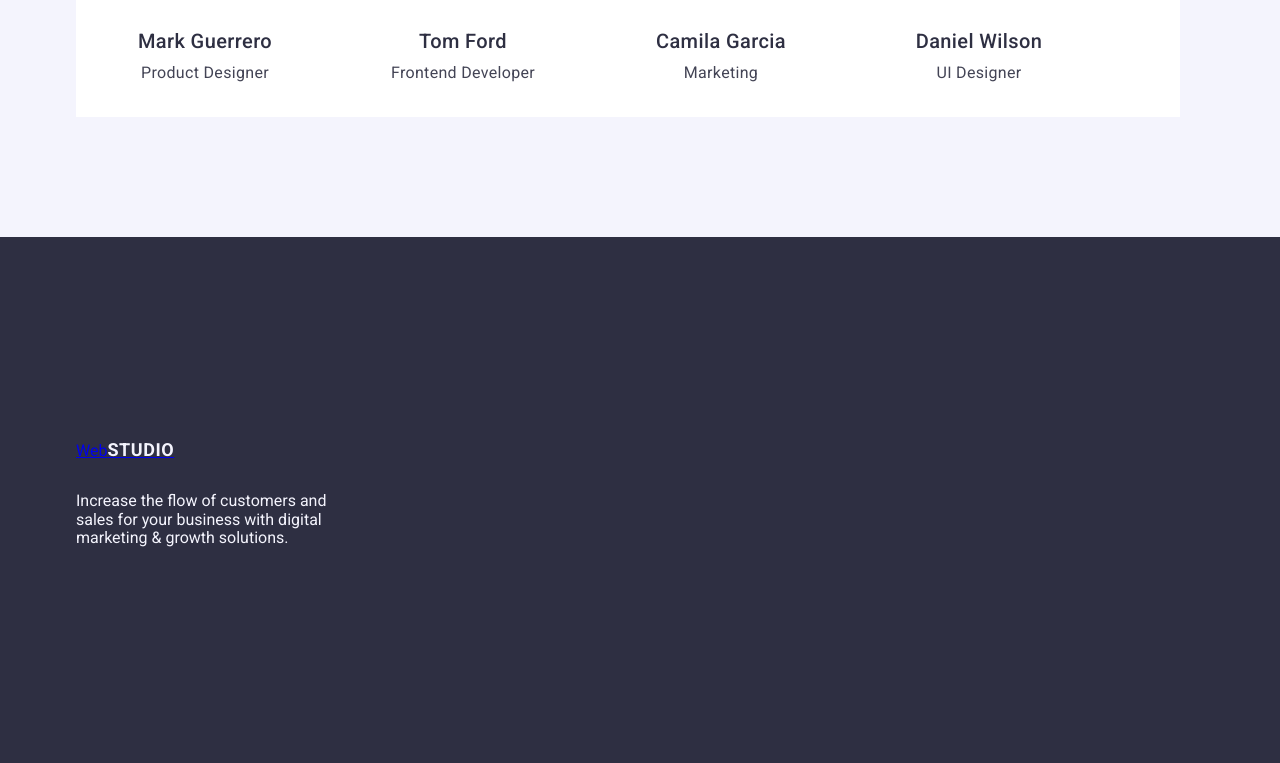
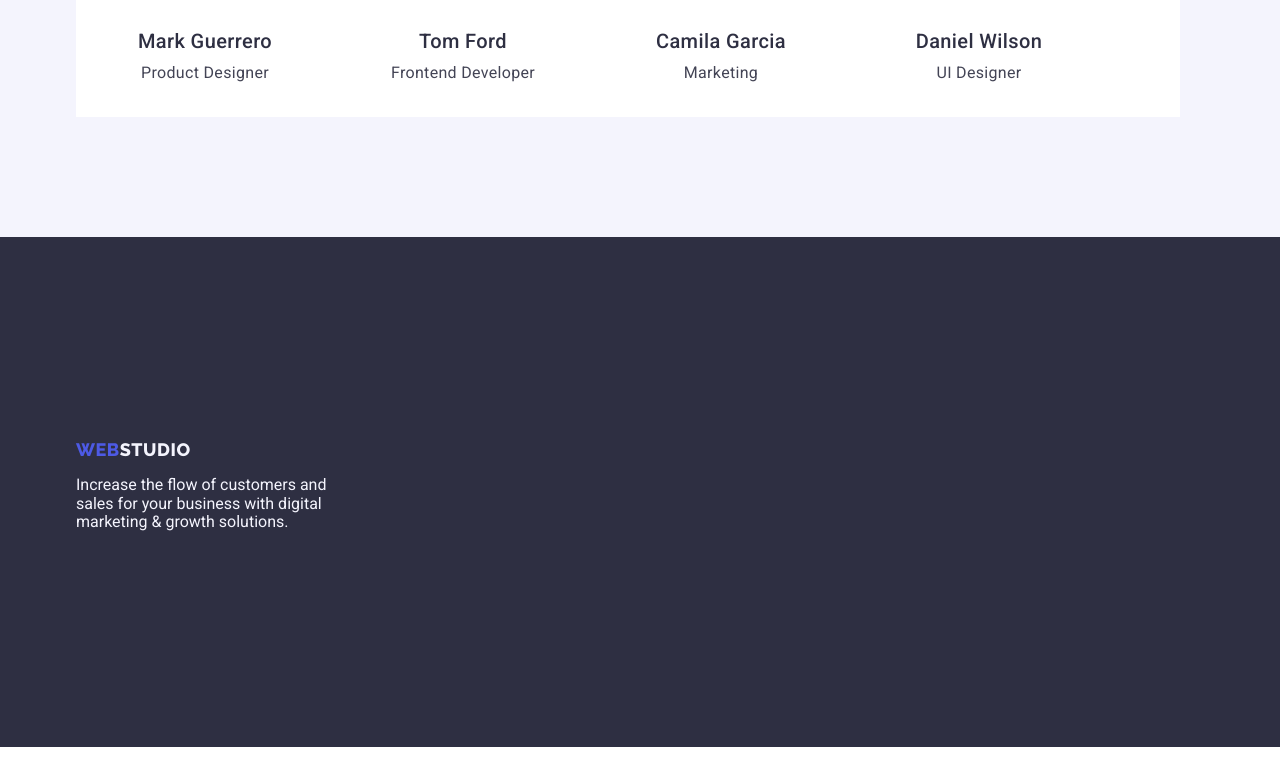
Before and after one commit to ramzikk01/goit-markup-hw-03, a plain HTML site: page index.html in a window 1280 px wide. Shown: the part 2889-3652 px from the top of the page. Drawn offline with nearby package versions, Linux system fonts and the light colour scheme.

Commit message:
Update index.html

```diff
--- a/index.html
+++ b/index.html
@@ -131,7 +131,7 @@
     <footer class="footer">
         <section>
             <div class="conteiner footer-section">
-                <a class="fotter-a" href="./index.html" class="logo link">Web<span class="studio-log">Studio</span></a>
+                <a href="./index.html" class="logo link">Web<span class="studio-log">Studio</span></a>
                 <p class="font-footer">Increase the flow of customers and sales for your business with digital
                     marketing &
                     growth
```
